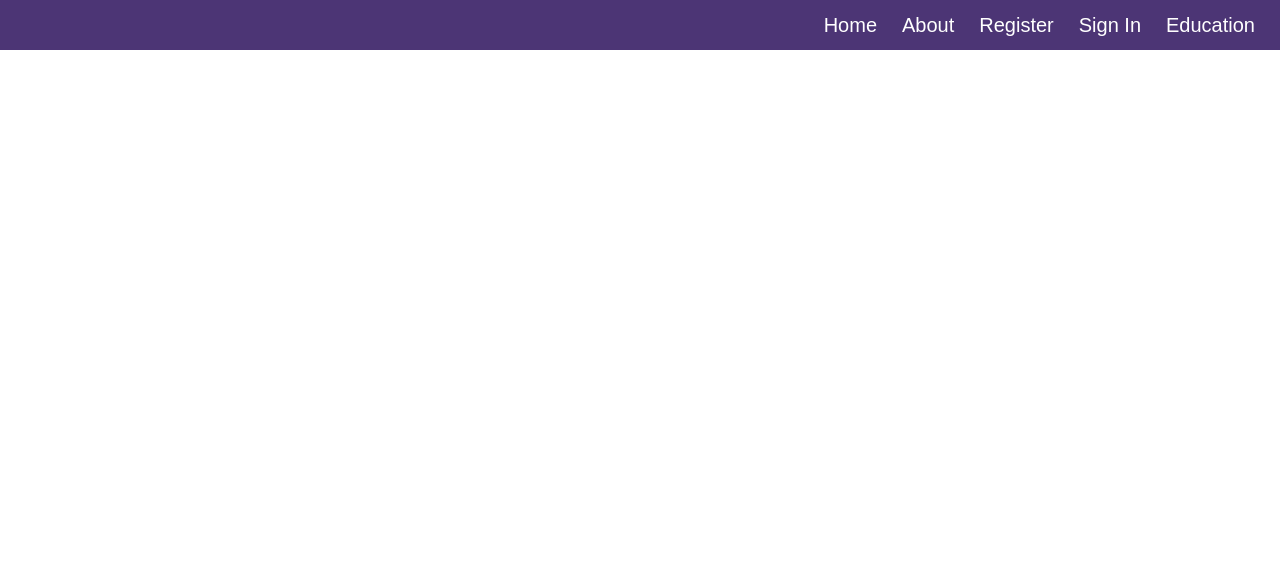
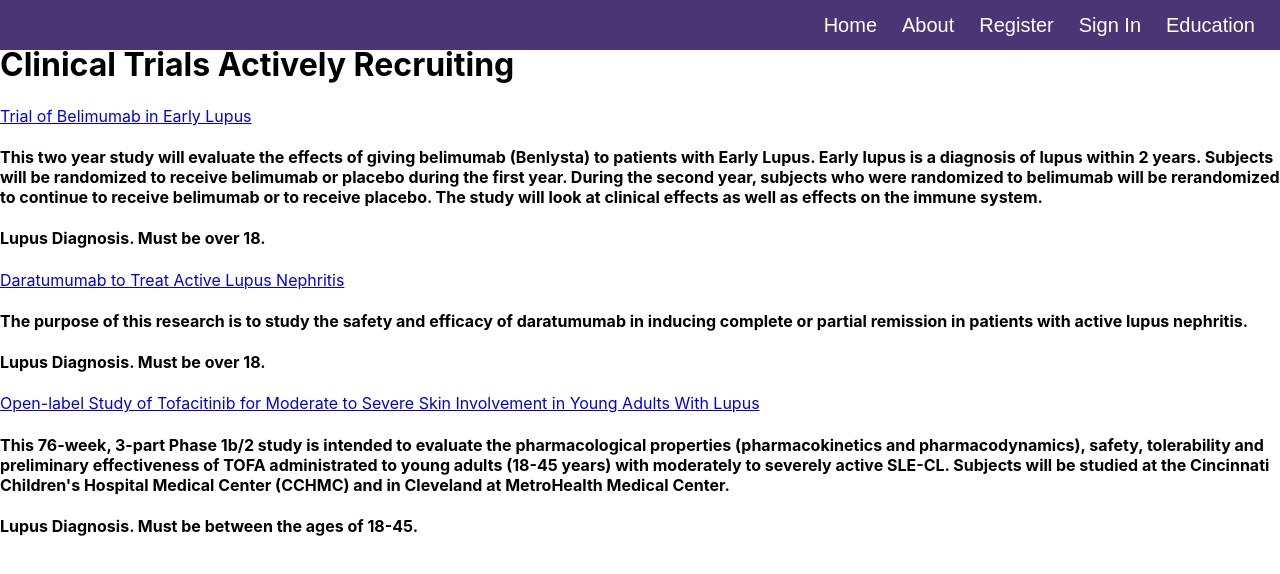
Before and after one commit to OliviaSchwartz/Lupus_Link, a React (Create React App) app: page /clinicaltrials in a window 1280 px wide. Shown: the top 574 px of the page. Built offline with nearby package versions, Linux system fonts and the light colour scheme; the HTML template or start-up script is replaced by a standard one.

Commit message:
clinical trials page completed

```diff
--- a/src/App.js
+++ b/src/App.js
@@ -11,6 +11,7 @@ import SymptomTrackerCard from './components/SymptomTrackerCard'
 import CommunityBoard from './pages/CommunityBoard'
 import TopicDetails from './pages/TopicDetails'
 import Education from './pages/Education'
+import ClinicalStudies from './pages/ClinicalStudies'
 
 function App() {
   const [authenticated, toggleAuthenticated] = useState(false)
@@ -120,6 +121,7 @@ function App() {
             }
           />
           <Route path="/education" element={<Education />} />
+          <Route path="/clinicaltrials" element={<ClinicalStudies />} />
         </Routes>
       </main>
     </div>
--- a/src/pages/ClinicalStudies.js
+++ b/src/pages/ClinicalStudies.js
@@ -0,0 +1,74 @@
+import axios from 'axios'
+import { useState, useEffect } from 'react'
+
+const ClinicalStudies = () => {
+  return (
+    <div>
+      <h1>Clinical Trials Actively Recruiting</h1>
+      <div className="clinical-studies-cards">
+        <div className="clinical-study">
+          <a
+            className="study-name"
+            href="https://beta.clinicaltrials.gov/study/NCT03543839?locStr=United%20States&country=United%20States&cond=lupus&aggFilters=status:rec&rank=3"
+          >
+            Trial of Belimumab in Early Lupus
+          </a>
+          <h4 className="study-description">
+            This two year study will evaluate the effects of giving belimumab
+            (Benlysta) to patients with Early Lupus. Early lupus is a diagnosis
+            of lupus within 2 years. Subjects will be randomized to receive
+            belimumab or placebo during the first year. During the second year,
+            subjects who were randomized to belimumab will be rerandomized to
+            continue to receive belimumab or to receive placebo. The study will
+            look at clinical effects as well as effects on the immune system.
+          </h4>
+          <h4 className="study-eligibility">
+            {' '}
+            Lupus Diagnosis. Must be over 18.
+          </h4>
+        </div>
+
+        <div className="clinical-study">
+          <a
+            className="study-name"
+            href="https://beta.clinicaltrials.gov/study/NCT04868838?locStr=United%20States&country=United%20States&cond=lupus&aggFilters=status:rec&page=1&rank=8"
+          >
+            Daratumumab to Treat Active Lupus Nephritis
+          </a>
+          <h4 className="study-description">
+            The purpose of this research is to study the safety and efficacy of
+            daratumumab in inducing complete or partial remission in patients
+            with active lupus nephritis.
+          </h4>
+          <h4 className="study-eligibility">
+            Lupus Diagnosis. Must be over 18.
+          </h4>
+        </div>
+
+        <div className="clinical-study">
+          <a
+            className="study-name"
+            href="https://beta.clinicaltrials.gov/study/NCT03288324?locStr=United%20States&country=United%20States&cond=lupus&aggFilters=status:rec&page=2&rank=14"
+          >
+            Open-label Study of Tofacitinib for Moderate to Severe Skin
+            Involvement in Young Adults With Lupus
+          </a>
+          <h4 className="study-description">
+            This 76-week, 3-part Phase 1b/2 study is intended to evaluate the
+            pharmacological properties (pharmacokinetics and pharmacodynamics),
+            safety, tolerability and preliminary effectiveness of TOFA
+            administrated to young adults (18-45 years) with moderately to
+            severely active SLE-CL. Subjects will be studied at the Cincinnati
+            Children's Hospital Medical Center (CCHMC) and in Cleveland at
+            MetroHealth Medical Center.
+          </h4>
+          <h4 className="study-eligibility">
+            Lupus Diagnosis. Must be between the ages of 18-45.
+          </h4>
+        </div>
+      </div>
+    </div>
+  )
+}
+
+export default ClinicalStudies
--- a/src/pages/Education.js
+++ b/src/pages/Education.js
@@ -16,6 +16,7 @@ const Education = () => {
           <img
             className="education-pictures"
             src="https://images.pexels.com/photos/40568/medical-appointment-doctor-healthcare-40568.jpeg?auto=compress&cs=tinysrgb&w=1260&h=750&dpr=2"
+            alt="lupus-guide"
           />
           <h4 className="Description">
             Lupus information and links in an easy-to-read format
@@ -31,6 +32,7 @@ const Education = () => {
           <img
             className="education-pictures"
             src="https://images.pexels.com/photos/891059/pexels-photo-891059.jpeg?auto=compress&cs=tinysrgb&w=1260&h=750&dpr=2"
+            alt="lupus-foundation"
           />
           <h4 className="Description">
             Learn more about lupus with some quick statistics and facts
@@ -46,6 +48,7 @@ const Education = () => {
           <img
             className="education-pictures"
             src="https://images.pexels.com/photos/4021779/pexels-photo-4021779.jpeg?auto=compress&cs=tinysrgb&w=800"
+            alt="rheumatology"
           />
           <h4 className="Description">
             {' '}
@@ -66,6 +69,7 @@ const Education = () => {
           <img
             className="education-pictures"
             src="https://images.pexels.com/photos/1660030/pexels-photo-1660030.jpeg?auto=compress&cs=tinysrgb&w=800"
+            alt="diet"
           />
           <h4 className="Description">
             While there is no set diet for lupus, focusing on healthy eating
@@ -82,6 +86,7 @@ const Education = () => {
           <img
             className="education-pictures"
             src="https://images.pexels.com/photos/576831/pexels-photo-576831.jpeg?auto=compress&cs=tinysrgb&w=800"
+            alt="medicine"
           />
           <h4 className="Description">
             Because lupus can cause a lot of different health problems, there
@@ -94,12 +99,14 @@ const Education = () => {
           <a
             className="Title"
             href="https://www.mayoclinic.org/diseases-conditions/lupus/diagnosis-treatment/drc-20365790"
+            alt="treatment"
           >
             Mayo Clinic's Guide to Treating Lupus
           </a>
           <img
             className="education-pictures"
             src="https://images.pexels.com/photos/5407212/pexels-photo-5407212.jpeg?auto=compress&cs=tinysrgb&w=800"
+            alt="treating"
           />
           <h4 className="Description">
             A thorough guide on the treatment of Lupus
@@ -116,6 +123,7 @@ const Education = () => {
           <img
             className="education-pictures"
             src="https://images.pexels.com/photos/3683042/pexels-photo-3683042.jpeg?auto=compress&cs=tinysrgb&w=1260&h=750&dpr=2"
+            alt="needy"
           />
           <h4 className="Description">Find help with the cost of medicine </h4>
         </div>
@@ -126,6 +134,7 @@ const Education = () => {
           <img
             className="education-picture"
             src="https://images.pexels.com/photos/6693661/pexels-photo-6693661.jpeg?auto=compress&cs=tinysrgb&w=1260&h=750&dpr=2"
+            alt="assistance"
           />
           <h4 className="Description">
             Provides financial support for co-payments, deductibles, and
@@ -143,6 +152,7 @@ const Education = () => {
           <img
             className="education-pictures"
             src="https://images.pexels.com/photos/7089401/pexels-photo-7089401.jpeg?auto=compress&cs=tinysrgb&w=800"
+            alt="patient"
           />
 
           <h4 className="Description">
```
